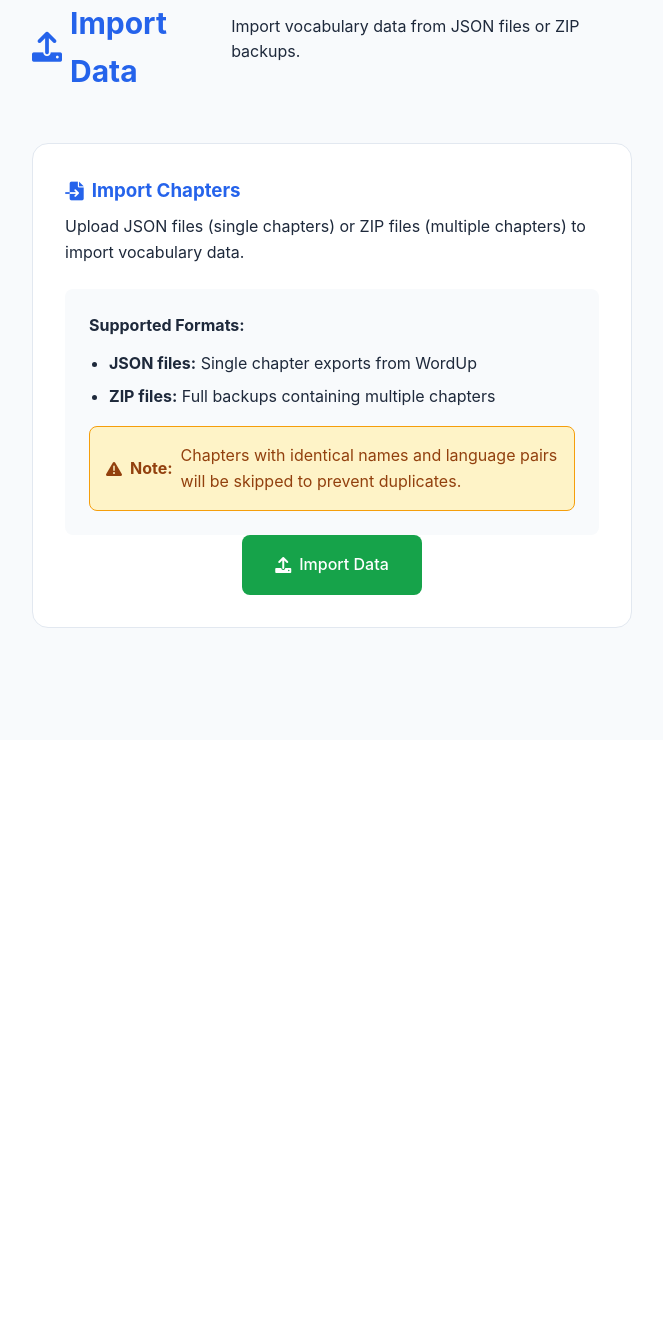
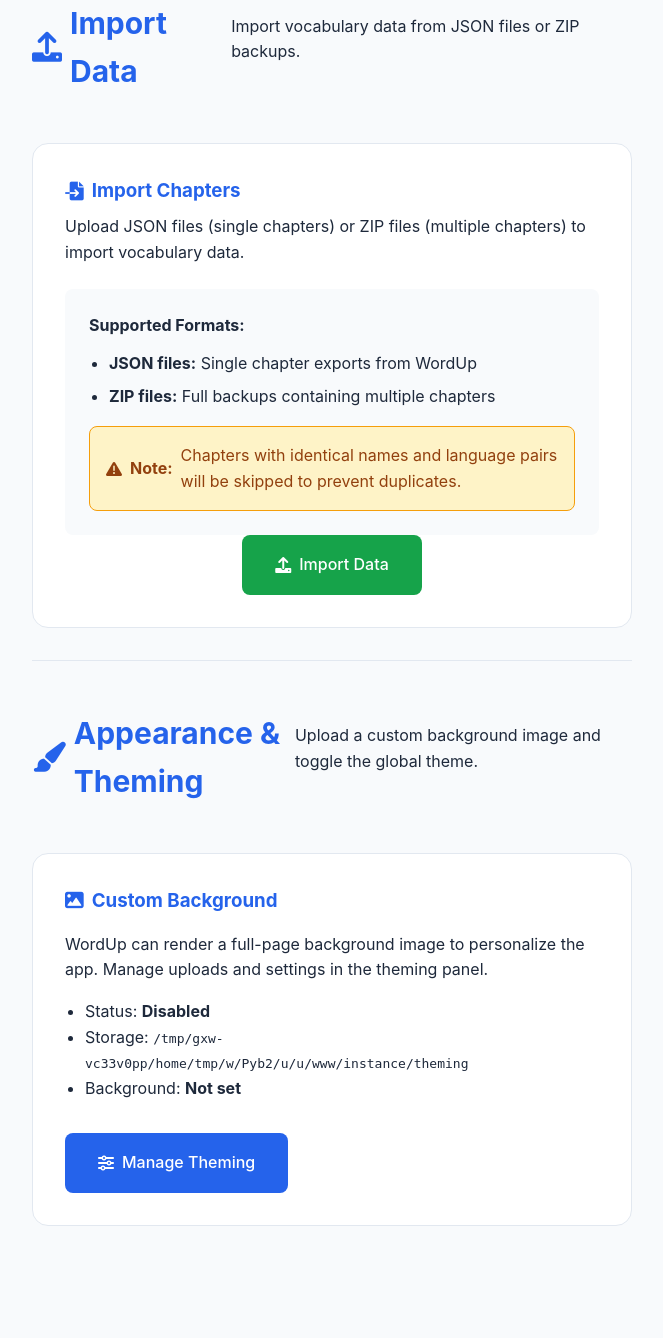
Before and after one commit to unfinishe/wordup, a Flask app: page /admin/ in a window 1280 px wide. Shown: the part 1246-2584 px from the top of the page, without its empty margins (308-971 px from the left). Before the commit the page ends 1874 px from the top, so only its background shows below. Run offline with Flask 3, Linux system fonts and the light colour scheme; data comes from the database, SQL or seed files in the repository; data that the repository does not hold is empty.

Commit message:
feat: Implement theming feature with background image support and settings management

```diff
--- a/pyproject.toml
+++ b/pyproject.toml
@@ -1,6 +1,6 @@
 [project]
 name = "wordup"
-version = "1.1.0"
+version = "1.2.0"
 description = "A vocabulary trainer with Spaced Repetition System"
 readme = "README.md"
 license = {text = "MIT"}
--- a/src/__version__.py
+++ b/src/__version__.py
@@ -1,8 +1,8 @@
 """Version information for WordUp."""
 
-__version__ = "1.1.0"
-__version_info__ = (1, 1, 0)
+__version__ = "1.2.0"
+__version_info__ = (1, 2, 0)
 
 # Release information
-RELEASE_NAME = "Context Learning Mode"
+RELEASE_NAME = "Allow Theming"
 BUILD_DATE = "2025-11-08"
--- a/src/app.py
+++ b/src/app.py
@@ -65,6 +65,16 @@
     app.register_blueprint(learning_bp, url_prefix='/learn')
     app.register_blueprint(admin_bp, url_prefix='/admin')
 
+    @app.context_processor
+    def inject_theming_config():
+        from src.models import AppConfig
+        config = None
+        try:
+            config = AppConfig.get_config()
+        except Exception:
+            db.session.rollback()
+        return {'theming_config': config}
+
     if not app.config.get('TESTING', False):
         with app.app_context():
             # Ensure data directory exists
--- a/src/models/__init__.py
+++ b/src/models/__init__.py
@@ -117,3 +117,27 @@
             'reviewed_at': self.reviewed_at.isoformat(),
             'card_id': self.card_id
         }
+
+
+class AppConfig(db.Model):
+    __tablename__ = 'app_config'
+
+    id = db.Column(db.Integer, primary_key=True, default=1)
+    theming_enabled = db.Column(db.Boolean, default=False)
+    theming_background = db.Column(db.String(255))
+    updated_at = db.Column(db.DateTime, default=lambda: datetime.now(timezone.utc), onupdate=lambda: datetime.now(timezone.utc))
+
+    @classmethod
+    def get_config(cls):
+        config = db.session.get(cls, 1)
+        if config is None:
+            config = cls(id=1)
+            db.session.add(config)
+            db.session.commit()
+        return config
+
+    def to_dict(self):
+        return {
+            'theming_enabled': self.theming_enabled,
+            'theming_background': self.theming_background
+        }
--- a/src/routes/admin.py
+++ b/src/routes/admin.py
@@ -1,6 +1,6 @@
-from flask import Blueprint, render_template, request, redirect, url_for, flash, jsonify, send_file
+from flask import Blueprint, render_template, request, redirect, url_for, flash, send_file, current_app
 from datetime import datetime
-from src.models import Chapter, VocabularyCard, ReviewHistory, db
+from src.models import Chapter, VocabularyCard, ReviewHistory, AppConfig, db
 import json
 import io
 import zipfile
@@ -8,12 +8,23 @@
 import tempfile
 import os
 
+from src.services.theming import (
+    delete_background_image,
+    get_theming_folder,
+    save_background_image,
+)
+
 admin_bp = Blueprint('admin', __name__)
 
 @admin_bp.route('/')
 def admin_dashboard():
     """Admin dashboard showing export/import options"""
     chapters = Chapter.query.all()
+    config = AppConfig.get_config()
+    background_url = None
+    if config.theming_background:
+        background_url = url_for('main.theming_background', filename=config.theming_background)
+    theming_folder = get_theming_folder(current_app)
 
     # Calculate overall statistics
     total_chapters = len(chapters)
@@ -26,7 +37,68 @@
         'total_reviews': total_reviews
     }
 
-    return render_template('admin/dashboard.html', chapters=chapters, stats=stats)
+    return render_template(
+        'admin/dashboard.html',
+        chapters=chapters,
+        stats=stats,
+        theming_config=config,
+        background_url=background_url,
+        theming_folder=theming_folder
+    )
+
+
+@admin_bp.route('/theming', methods=['GET', 'POST'])
+def theming_settings():
+    """Manage theming settings."""
+    config = AppConfig.get_config()
+    background_url = None
+    if config.theming_background:
+        background_url = url_for('main.theming_background', filename=config.theming_background)
+
+    if request.method == 'POST':
+        action = request.form.get('action', 'save')
+
+        if action == 'remove':
+            delete_background_image(current_app, config.theming_background)
+            config.theming_background = None
+            config.theming_enabled = False
+            db.session.commit()
+            flash('Background image removed and theming disabled.', 'success')
+            return redirect(url_for('admin.theming_settings'))
+
+        enable_theming = bool(request.form.get('enable_theming'))
+        uploaded_file = request.files.get('background_image')
+
+        if uploaded_file and uploaded_file.filename:
+            try:
+                new_filename = save_background_image(current_app, uploaded_file)
+            except ValueError as exc:
+                db.session.rollback()
+                flash(str(exc), 'error')
+                return redirect(url_for('admin.theming_settings'))
+
+            delete_background_image(current_app, config.theming_background)
+            config.theming_background = new_filename
+            background_url = url_for('main.theming_background', filename=config.theming_background)
+
+        config.theming_enabled = enable_theming and bool(config.theming_background)
+        db.session.commit()
+
+        if enable_theming and not config.theming_background:
+            flash('Upload a background image before enabling theming.', 'error')
+        else:
+            flash('Theming settings updated successfully.', 'success')
+
+        return redirect(url_for('admin.theming_settings'))
+
+    theming_folder = get_theming_folder(current_app)
+
+    return render_template(
+        'admin/theming.html',
+        config=config,
+        background_url=background_url,
+        theming_folder=theming_folder
+    )
 
 @admin_bp.route('/export/chapter/<int:chapter_id>')
 def export_chapter(chapter_id):
--- /dev/null
+++ b/src/services/theming.py
@@ -0,0 +1,63 @@
+import os
+import secrets
+from typing import Optional
+
+from sqlalchemy.engine.url import make_url
+from werkzeug.datastructures import FileStorage
+from werkzeug.utils import secure_filename
+
+ALLOWED_EXTENSIONS = {"png", "jpg", "jpeg", "webp"}
+
+
+def _resolve_database_path(app) -> Optional[str]:
+    """Return the filesystem path for the configured SQLite database."""
+    database_uri = app.config.get("SQLALCHEMY_DATABASE_URI", "")
+    if not database_uri:
+        return None
+
+    url = make_url(database_uri)
+    if url.drivername != "sqlite":
+        return None
+    return url.database
+
+
+def get_theming_folder(app) -> str:
+    """Return the theming folder path, creating it if necessary."""
+    db_path = _resolve_database_path(app)
+    if not db_path or db_path == ":memory:":
+        base_dir = app.instance_path
+    else:
+        base_dir = os.path.dirname(db_path)
+
+    folder = os.path.join(base_dir, "theming")
+    os.makedirs(folder, exist_ok=True)
+    return folder
+
+
+def allowed_file(filename: str) -> bool:
+    return "." in filename and filename.rsplit(".", 1)[1].lower() in ALLOWED_EXTENSIONS
+
+
+def save_background_image(app, file_storage: FileStorage) -> str:
+    """Persist a background image and return the stored filename."""
+    if not file_storage or not file_storage.filename:
+        raise ValueError("No file provided")
+
+    if not allowed_file(file_storage.filename):
+        raise ValueError("Unsupported file type. Allowed: PNG, JPG, JPEG, WEBP")
+
+    ext = os.path.splitext(secure_filename(file_storage.filename))[1].lower()
+    filename = f"background_{secrets.token_hex(8)}{ext}"
+    target_folder = get_theming_folder(app)
+    target_path = os.path.join(target_folder, filename)
+    file_storage.save(target_path)
+    return filename
+
+
+def delete_background_image(app, filename: Optional[str]) -> None:
+    if not filename:
+        return
+    folder = get_theming_folder(app)
+    target_path = os.path.join(folder, filename)
+    if os.path.exists(target_path):
+        os.remove(target_path)
--- a/src/static/style.css
+++ b/src/static/style.css
@@ -27,6 +27,30 @@
     background-color: var(--bg-color);
     color: var(--text-color);
     line-height: 1.6;
+}
+
+body.theming-active {
+    background-size: cover;
+    background-position: center;
+    background-repeat: no-repeat;
+    background-attachment: fixed;
+    transition: background-image 0.3s ease-in-out;
+}
+
+body.theming-active .main-content {
+    background-color: rgba(255, 255, 255, 0.9);
+    border-radius: 1rem;
+    margin-top: 2rem;
+    padding: 2rem 1.5rem;
+    box-shadow: var(--shadow-lg);
+}
+
+@media (max-width: 768px) {
+    body.theming-active .main-content {
+        margin-top: 1rem;
+        padding: 1.5rem 1rem;
+        border-radius: 0.75rem;
+    }
 }
 
 /* Navigation */
--- a/src/templates/admin/dashboard.html
+++ b/src/templates/admin/dashboard.html
@@ -123,6 +123,31 @@
                         <i class="fas fa-upload"></i> Import Data
                     </a>
                 </div>
+            </div>
+        </section>
+
+        <!-- Theming Section -->
+        <section class="admin-section">
+            <div class="section-header">
+                <h2><i class="fas fa-paint-brush"></i> Appearance & Theming</h2>
+                <p>Upload a custom background image and toggle the global theme.</p>
+            </div>
+            <div class="theming-card">
+                <div class="theming-details">
+                    <h3><i class="fas fa-image"></i> Custom Background</h3>
+                    <p>WordUp can render a full-page background image to personalize the app. Manage uploads and settings in the theming panel.</p>
+                    <ul>
+                        <li>Status: <strong>{{ 'Enabled' if theming_config.theming_enabled else 'Disabled' }}</strong></li>
+                        <li>Storage: <code>{{ theming_folder if theming_folder else 'n/a' }}</code></li>
+                        <li>Background: <strong>{{ theming_config.theming_background if theming_config.theming_background else 'Not set' }}</strong></li>
+                    </ul>
+                    <a href="{{ url_for('admin.theming_settings') }}" class="btn btn-primary btn-lg">
+                        <i class="fas fa-sliders-h"></i> Manage Theming
+                    </a>
+                </div>
+                {% if background_url %}
+                <div class="theming-preview" style="background-image: url('{{ background_url }}');"></div>
+                {% endif %}
             </div>
         </section>
     </div>
@@ -266,6 +291,44 @@
     color: #92400e;
 }
 
+.theming-card {
+    display: flex;
+    gap: 2rem;
+    background: var(--card-bg);
+    border: 1px solid var(--border-color);
+    border-radius: 1rem;
+    padding: 2rem;
+    flex-wrap: wrap;
+}
+
+.theming-details {
+    flex: 1;
+    min-width: 280px;
+}
+
+.theming-details h3 {
+    color: var(--primary-color);
+    margin-bottom: 1rem;
+    display: flex;
+    align-items: center;
+    gap: 0.5rem;
+}
+
+.theming-details ul {
+    margin: 1rem 0 2rem 1.25rem;
+    color: var(--text-secondary);
+}
+
+.theming-preview {
+    width: 280px;
+    height: 180px;
+    border-radius: 1rem;
+    border: 1px solid var(--border-color);
+    background-size: cover;
+    background-position: center;
+    box-shadow: var(--shadow-lg);
+}
+
 @media (max-width: 768px) {
     .export-options {
         grid-template-columns: 1fr;
@@ -281,6 +344,15 @@
         align-self: stretch;
         text-align: center;
     }
+
+    .theming-card {
+        flex-direction: column;
+    }
+
+    .theming-preview {
+        width: 100%;
+        height: 200px;
+    }
 }
 </style>
 {% endblock %}
--- a/src/templates/base.html
+++ b/src/templates/base.html
@@ -1,13 +1,22 @@
 <!DOCTYPE html>
 <html lang="en">
+{% set theming_enabled = theming_config and theming_config.theming_enabled and theming_config.theming_background %}
+{% set body_class = 'theming-active' if theming_enabled else '' %}
 <head>
     <meta charset="UTF-8">
     <meta name="viewport" content="width=device-width, initial-scale=1.0">
     <title>{% block title %}WordUp - Vocabulary Trainer{% endblock %}</title>
     <link rel="stylesheet" href="{{ url_for('static', filename='style.css') }}">
     <link href="https://cdnjs.cloudflare.com/ajax/libs/font-awesome/6.0.0/css/all.min.css" rel="stylesheet">
+    {% if theming_enabled %}
+    <style>
+        body.theming-active {
+            background-image: url("{{ url_for('main.theming_background', filename=theming_config.theming_background) }}");
+        }
+    </style>
+    {% endif %}
 </head>
-<body>
+<body class="{{ body_class }}">
     <nav class="navbar">
         <div class="nav-container">
             <a href="{{ url_for('main.dashboard') }}" class="nav-brand">
```
Also changed, not shown: src/routes/main.py (+19 -2 lines), src/templates/admin/theming.html (added, +136 -0 lines), tests/conftest.py (+11 -4 lines), tests/test_routes.py (+72 -0 lines), 2 other files.
